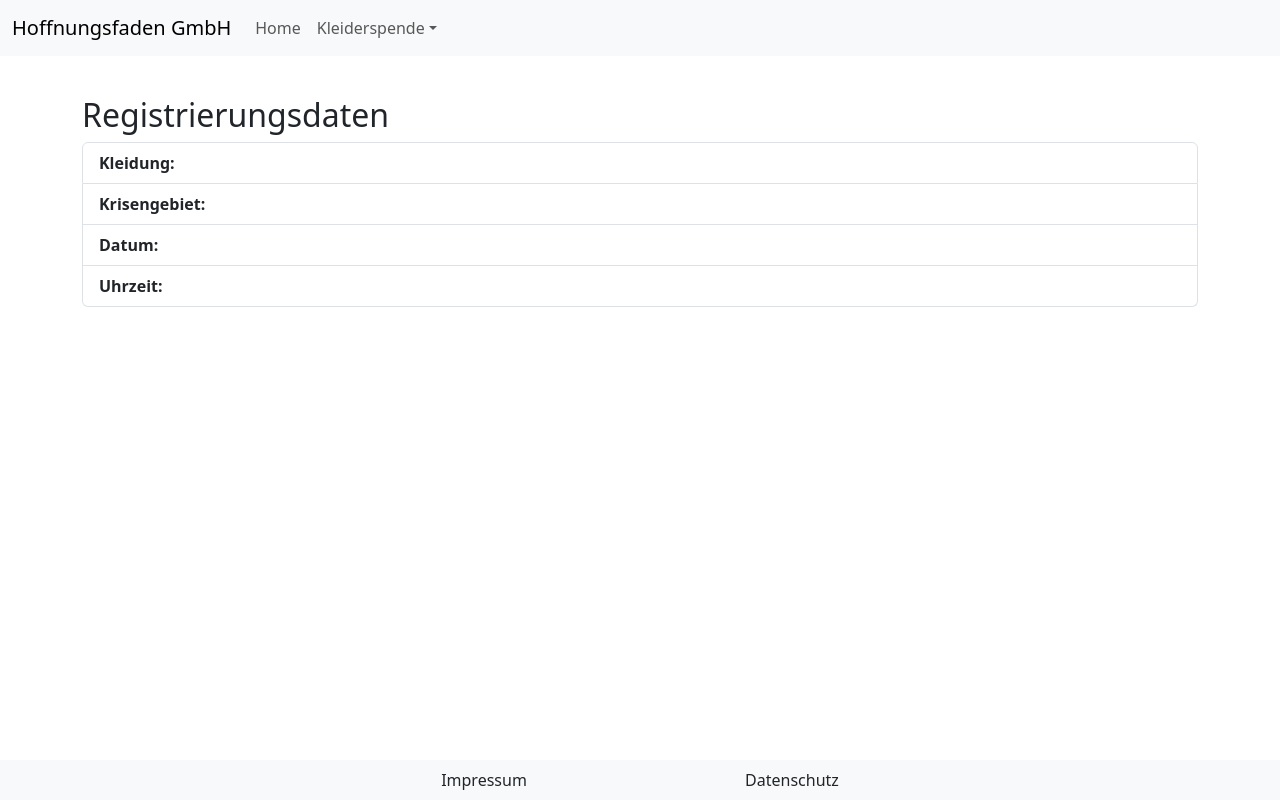
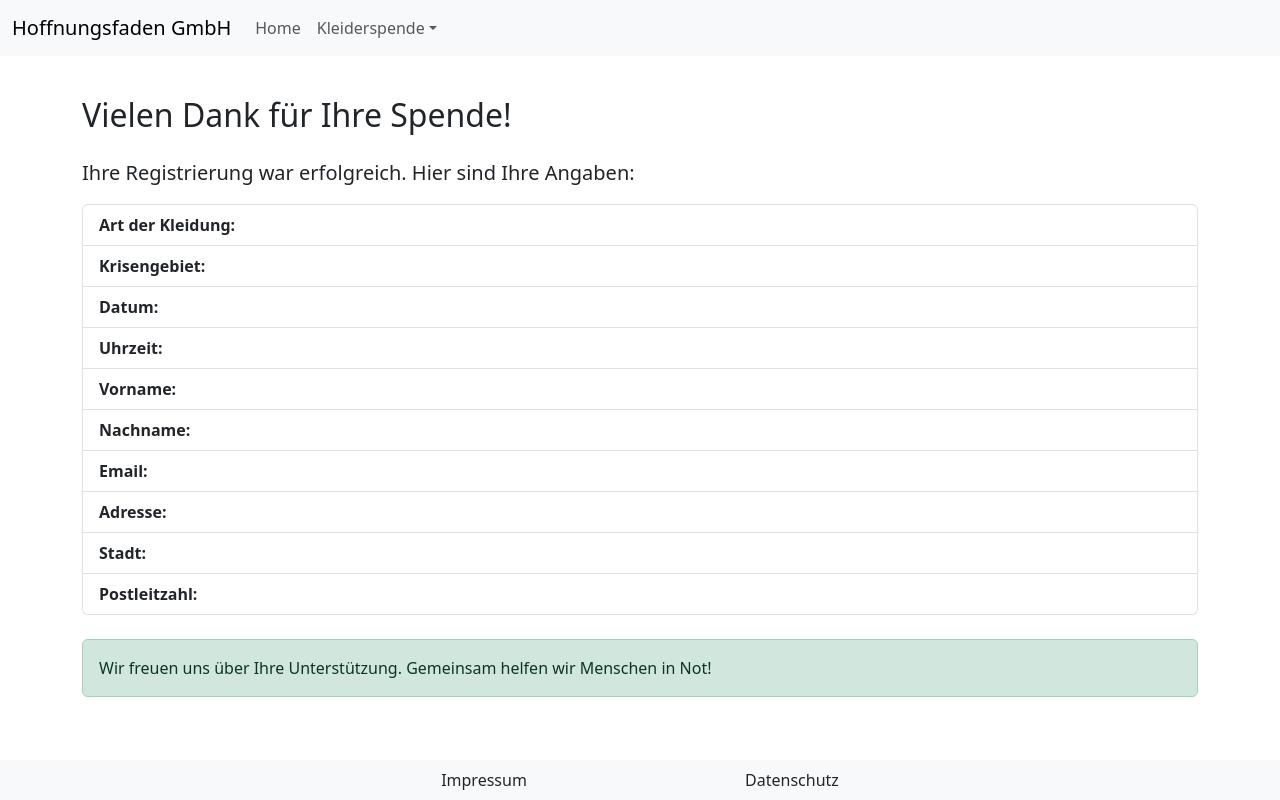
Before and after one commit to StefanZott/IPWA01-01-Kleiderspenden-Registrierung, a React (Vite) app: page /registration in a window 1280 px wide. Built offline with nearby package versions, Linux system fonts and the light colour scheme.

Commit message:
Donation kurz zwischenspeichern und Objekt Data leeren. UI überarbeitet

```diff
--- a/src/pages/RegistrationScreen.tsx
+++ b/src/pages/RegistrationScreen.tsx
@@ -1,29 +1,59 @@
-import { useEffect, useRef } from "react";
+import { useEffect, useRef, useState } from "react";
 import { useHandover } from "../context/FormContext";
+import { ClothDonation } from "../lib/Types";
 
 function RegistrationScreen() {
   const hasRun = useRef(false);
-    const { data } = useHandover();
+  const { data, updateData } = useHandover();
+  const [currentDonation, setCurrentDonation] = useState<ClothDonation>()
 
   useEffect(() => {
     if (hasRun.current) return;
     hasRun.current = true;
 
-        let id = localStorage.length + 1
-
+    let id = localStorage.length + 1;
     const jsonData = JSON.stringify(data);
     localStorage.setItem(id.toString(), jsonData);
-    })
+
+    setCurrentDonation(data)
+
+    // Jetzt Daten leeren
+    updateData({
+      action: '',
+      firstname: '',
+      lastname: '',
+      email: '',
+      address: '',
+      city: '',
+      zip: '',
+      artOfCloth: '',
+      crisisArea: '',
+      date: '',
+      time: '',
+    });
+  }, [data, updateData]);
 
   return (
     <div className="container mt-4">
-            <h2>Registrierungsdaten</h2>
+      <h2 className="mb-4">Vielen Dank für Ihre Spende!</h2>
+      <p className="lead">Ihre Registrierung war erfolgreich. Hier sind Ihre Angaben:</p>
+
       <ul className="list-group">
-                <li className="list-group-item"><strong>Kleidung:</strong> {data.artOfCloth}</li>
-                <li className="list-group-item"><strong>Krisengebiet:</strong> {data.crisisArea}</li>
-                <li className="list-group-item"><strong>Datum:</strong> {data.date}</li>
-                <li className="list-group-item"><strong>Uhrzeit:</strong> {data.time}</li>
+        <li className="list-group-item"><strong>Art der Kleidung:</strong> {currentDonation?.artOfCloth}</li>
+        <li className="list-group-item"><strong>Krisengebiet:</strong> {currentDonation?.crisisArea}</li>
+        <li className="list-group-item"><strong>Datum:</strong> {currentDonation?.date}</li>
+        <li className="list-group-item"><strong>Uhrzeit:</strong> {currentDonation?.time}</li>
+        <li className="list-group-item"><strong>Vorname:</strong> {currentDonation?.firstname}</li>
+        <li className="list-group-item"><strong>Nachname:</strong> {currentDonation?.lastname}</li>
+        <li className="list-group-item"><strong>Email:</strong> {currentDonation?.email}</li>
+        <li className="list-group-item"><strong>Adresse:</strong> {currentDonation?.address}</li>
+        <li className="list-group-item"><strong>Stadt:</strong> {currentDonation?.city}</li>
+        <li className="list-group-item"><strong>Postleitzahl:</strong> {currentDonation?.zip}</li>
       </ul>
+
+      <div className="alert alert-success mt-4" role="alert">
+        Wir freuen uns über Ihre Unterstützung. Gemeinsam helfen wir Menschen in Not!
+      </div>
     </div>
   );
 }
```
Lines whose indentation alone changed are shown as unchanged.
